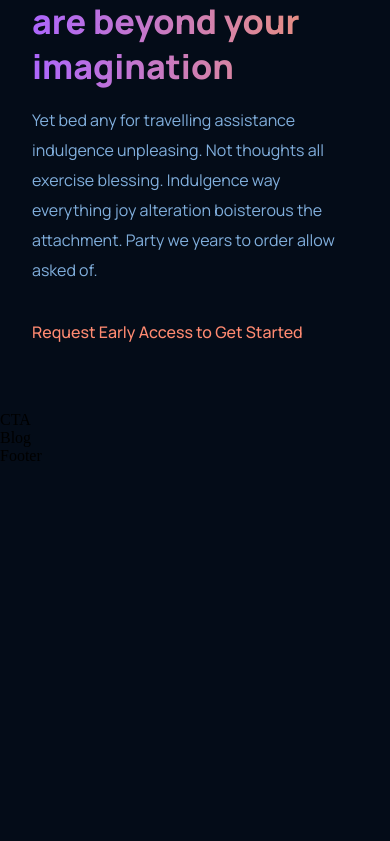
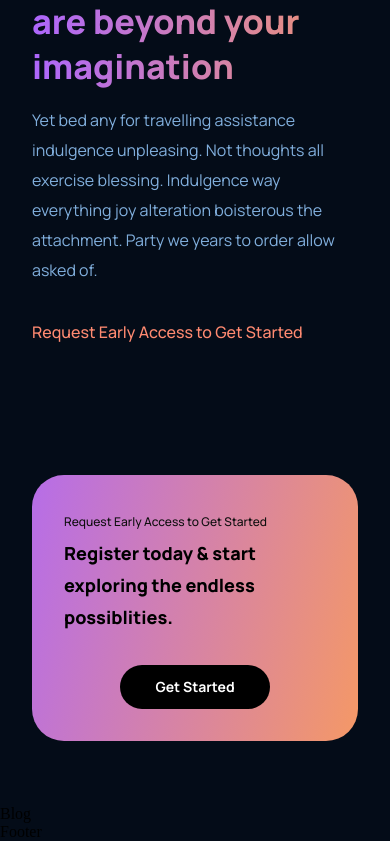
Before and after one commit to imckr/GPT, a React (Create React App) app: page / in a window 390 px wide. Shown: the part 3909-4750 px from the top of the page. Before the commit the page ends 4374 px from the top, so only its background shows below. Built offline with nearby package versions, Linux system fonts and the light colour scheme; the HTML template or start-up script is replaced by a standard one.

Commit message:
Cta section completed

```diff
--- a/src/Components/cta/Cta.jsx
+++ b/src/Components/cta/Cta.jsx
@@ -3,10 +3,16 @@
 
 const Cta = () => {
   return (
-    <div>
-      CTA
+    <div className="gpt__cta">
+      <div className="gpt__cta-content">
+        <p>Request Early Access to Get Started</p>
+        <h3>Register today & start exploring the endless possiblities.</h3>
+      </div>
+      <div className="gpt__cta-btn">
+        <button type="button">Get Started</button>
+      </div>
     </div>
-  )
+  );
 }
 
 export default Cta
--- a/src/Components/cta/cta.css
+++ b/src/Components/cta/cta.css
@@ -0,0 +1,77 @@
+.gpt__cta {
+  display: flex;
+  justify-content: space-between;
+  align-items: center;
+  flex-direction: row;
+
+  padding: 2rem;
+  margin: 4rem;
+  border-radius: 2rem;
+  background: var(--gradient-bar);
+}
+
+.gpt__cta-content p {
+  color: #0e0e0e;
+  font-family: var(--font-family);
+  font-size: 12px;
+  font-weight: 500;
+  line-height: 30px; /* 250% */
+}
+
+.gpt__cta-content h3 {
+  color: #000;
+  font-family: var(--font-family);
+  font-size: 24px;
+  font-weight: 800;
+  line-height: 45px; /* 187.5% */
+}
+
+.gpt__cta-btn {
+  display: flex;
+  justify-content: center;
+  align-items: center;
+  margin-left: 2rem;
+}
+
+.gpt__cta-btn button {
+  border-radius: 40px;
+  background: #000;
+  color: #fff;
+  font-family: var(--font-family);
+  font-size: 18px;
+  font-weight: 700;
+  line-height: 30px; /* 166.667% */
+
+  padding: 0.5rem 1rem;
+
+  border: none;
+  outline: none;
+  cursor: pointer;
+  min-width: 150px;
+}
+
+@media screen and (max-width: 650px) {
+    .gpt__cta {
+        flex-direction: column;
+    }
+
+    .gpt__cta-btn {
+        margin: 2rem 0 0;
+    }
+}
+
+@media screen and (max-width: 550px) {
+    .gpt__cta {
+        margin: 4rem 2rem;
+    }
+
+    .gpt__cta-content h3 {
+        font-size: 18px;
+        line-height: 32px;
+    }
+
+    .gpt__cta-btn button {
+        font-size: 14px;
+        line-height: 28px;
+    }
+}
```
